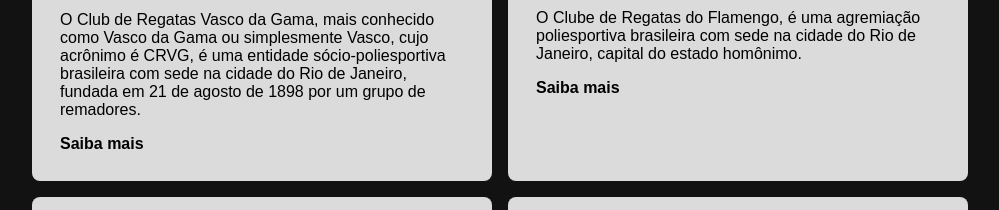
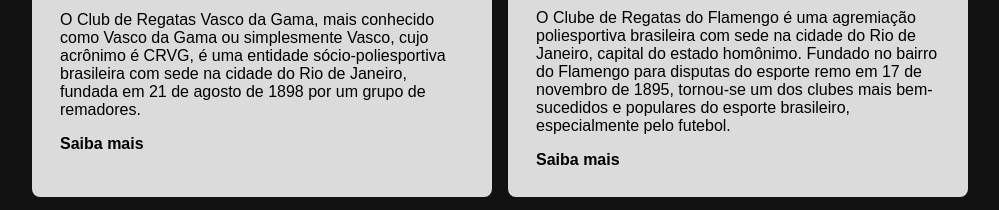
Before and after one commit to renanfersil/Desafio-Cards, a plain HTML site: page index.html in a window 1280 px wide. Shown: the part 279-489 px from the top of the page, without its empty margins (140-1139 px from the left). Drawn offline with nearby package versions, Linux system fonts and the light colour scheme.

Commit message:
Update index.html
Fonte do carda flamengo.

```diff
--- a/index.html
+++ b/index.html
@@ -39,7 +39,7 @@
           <h2>C.R. Flamengo</h2>
         </div>
         <p>
-          O Clube de Regatas do Flamengo, é uma agremiação poliesportiva brasileira com sede na cidade do Rio de Janeiro, capital do estado homônimo.
+          O Clube de Regatas do Flamengo é uma agremiação poliesportiva brasileira com sede na cidade do Rio de Janeiro, capital do estado homônimo. Fundado no bairro do Flamengo para disputas do esporte remo em 17 de novembro de 1895, tornou-se um dos clubes mais bem-sucedidos e populares do esporte brasileiro, especialmente pelo futebol.
         </p>
         <a href="https://pt.wikipedia.org/wiki/Clube_de_Regatas_do_Flamengo">Saiba mais</a>
       </li>
```
